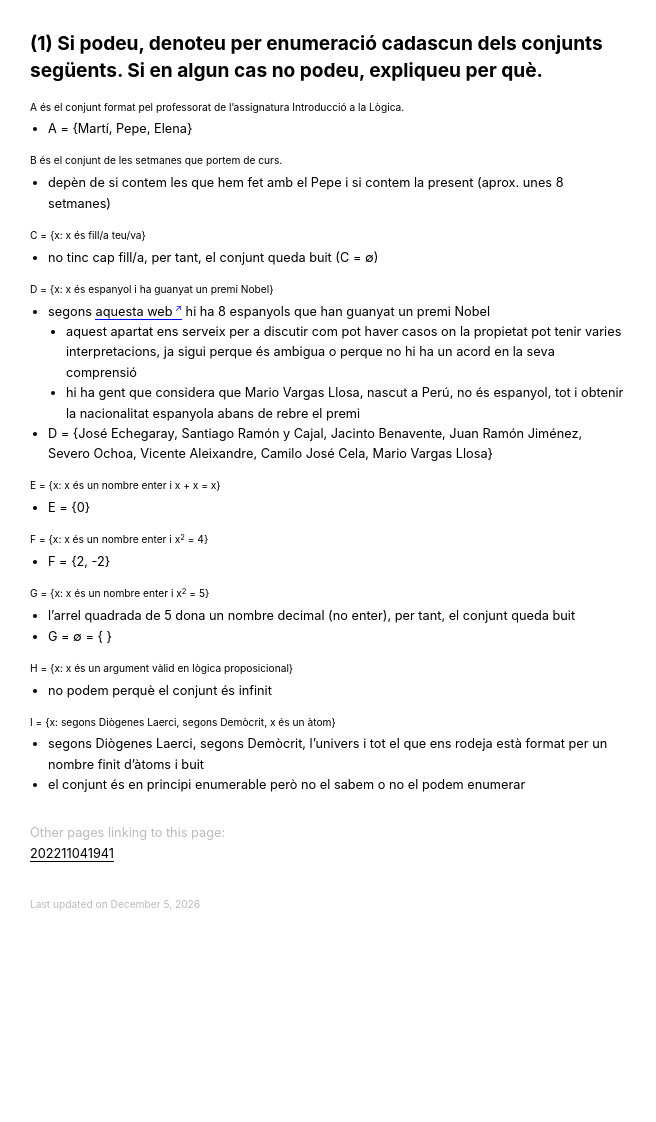
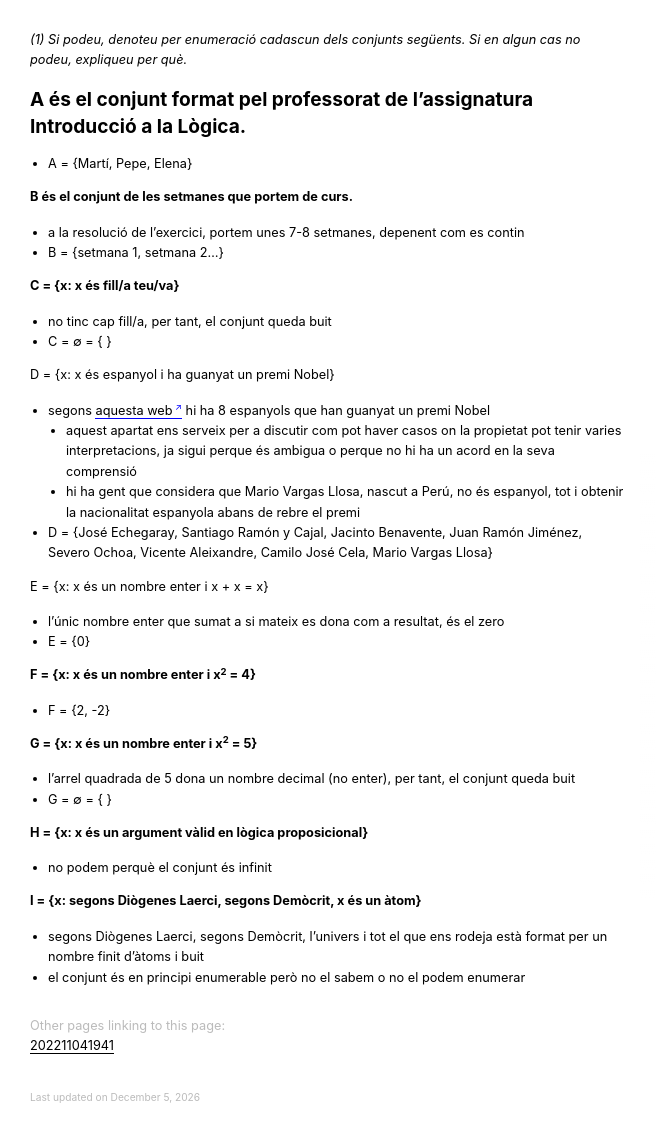
Before and after one commit to danielarmengolaltayo/public, a Jekyll site: the page built from _notes/202211051612.md, in a window 1280 px wide. Shown: the whole page, without its empty margins (0-656 px from the left). Built offline with Jekyll 4.4.1, drawn with Linux system fonts in a browser that asks for light colours; nearby versions of some CDN libraries; library files that are not in the unit come from our copies; before the commit the page ends 930 px from its top, so only the background shows below that.

```diff
--- a/_notes/202211051612.md
+++ b/_notes/202211051612.md
@@ -1,33 +1,36 @@
-# (1) Si podeu, denoteu per enumeració cadascun dels conjunts següents. Si en algun cas no podeu, expliqueu per què.
+*(1) Si podeu, denoteu per enumeració cadascun dels conjunts següents. Si en algun cas no podeu, expliqueu per què.*
 
-## A és el conjunt format pel professorat de l’assignatura Introducció a la Lògica.
+# A és el conjunt format pel professorat de l’assignatura Introducció a la Lògica.
 - A = {Martí, Pepe, Elena}
 
-## B és el conjunt de les setmanes que portem de curs.
-- depèn de si contem les que hem fet amb el Pepe i si contem la present (aprox. unes 8 setmanes)
+**B és el conjunt de les setmanes que portem de curs.**
+- a la resolució de l'exercici, portem unes 7-8 setmanes, depenent com es contin
+- B = {setmana 1, setmana 2...}
 
-## C = {x: x és fill/a teu/va}
-- no tinc cap fill/a, per tant, el conjunt queda buit (C = ∅)
+**C = {x: x és fill/a teu/va}**
+- no tinc cap fill/a, per tant, el conjunt queda buit
+- C = ∅ = { }
 
-## D = {x: x és espanyol i ha guanyat un premi Nobel}
+D = {x: x és espanyol i ha guanyat un premi Nobel}
 - segons [aquesta web](https://www.eldebate.com/cultura/20221005/8-espanoles-han-ganado-premio-nobel-largo-historia-cns_64266.html) hi ha 8 espanyols que han guanyat un premi Nobel
     - aquest apartat ens serveix per a discutir com pot haver casos on la propietat pot tenir varies interpretacions, ja sigui perque és ambigua o perque no hi ha un acord en la seva comprensió
     - hi ha gent que considera que Mario Vargas Llosa, nascut a Perú, no és espanyol, tot i obtenir la nacionalitat espanyola abans de rebre el premi
 - D = {José Echegaray, Santiago Ramón y Cajal, Jacinto Benavente, Juan Ramón Jiménez, Severo Ochoa, Vicente Aleixandre, Camilo José Cela, Mario Vargas Llosa}
 
-## E = {x: x és un nombre enter i x + x = x}
+E = {x: x és un nombre enter i x + x = x}
+- l'únic nombre enter que sumat a si mateix es dona com a resultat, és el zero
 - E = {0}
 
-## F = {x: x és un nombre enter i x<sup>2</sup> = 4}
+**F = {x: x és un nombre enter i x<sup>2</sup> = 4}**
 - F = {2, -2}
 
-## G = {x: x és un nombre enter i x<sup>2</sup> = 5}
+**G = {x: x és un nombre enter i x<sup>2</sup> = 5}**
 - l'arrel quadrada de 5 dona un nombre decimal (no enter), per tant, el conjunt queda buit
 - G = ∅ = { }
 
-## H = {x: x és un argument vàlid en lògica proposicional}
+**H = {x: x és un argument vàlid en lògica proposicional}**
 - no podem perquè el conjunt és infinit
 
-## I = {x: segons Diògenes Laerci, segons Demòcrit, x és un àtom}
+**I = {x: segons Diògenes Laerci, segons Demòcrit, x és un àtom}**
 - segons Diògenes Laerci, segons Demòcrit, l'univers i tot el que ens rodeja està format per un nombre finit d'àtoms i buit
 - el conjunt és en principi enumerable però no el sabem o no el podem enumerar
```
